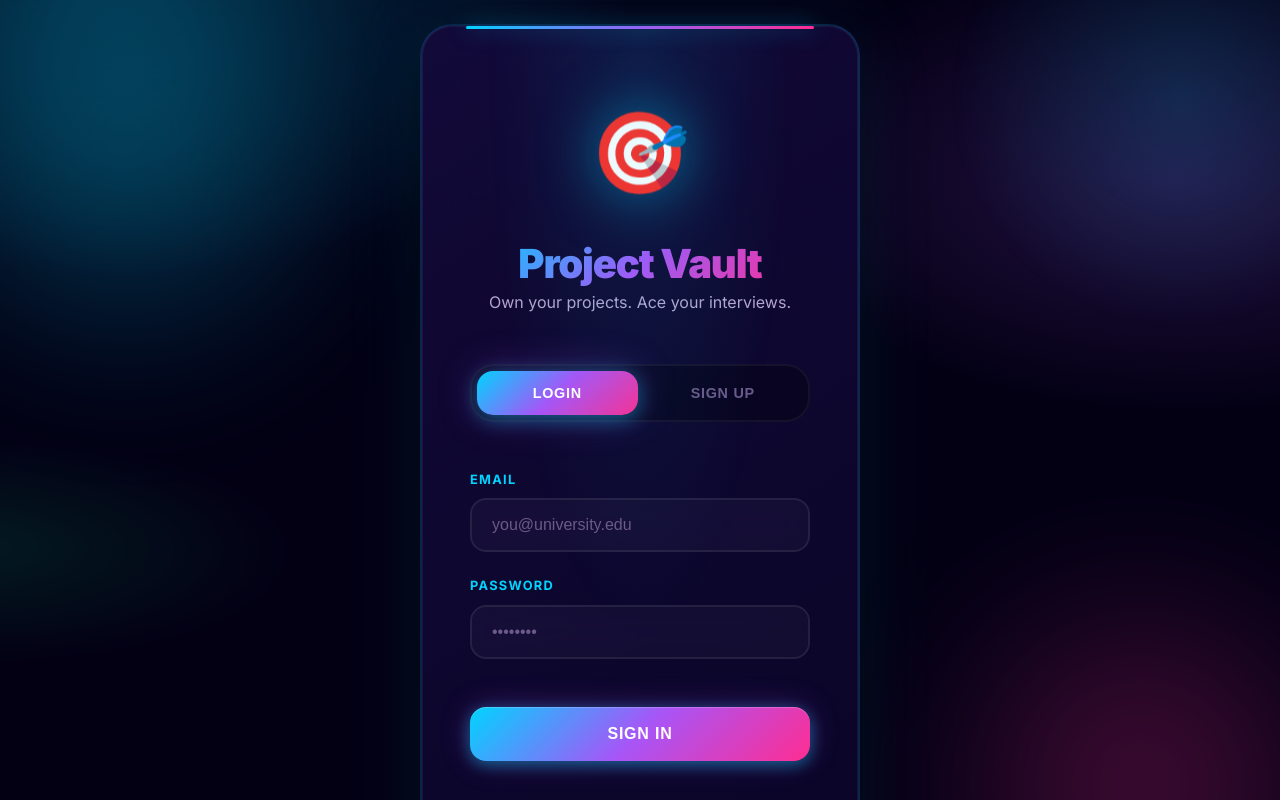
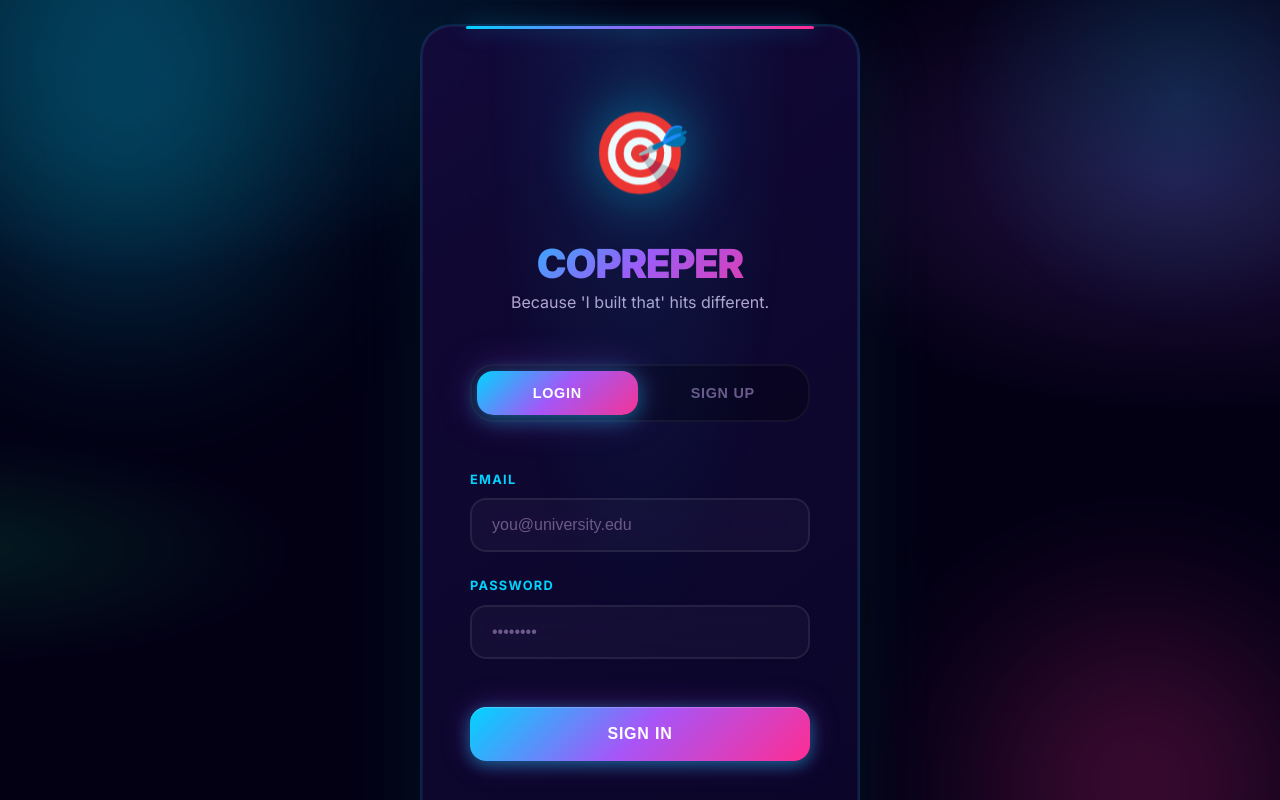
Before and after one commit to Vipul-Ydv/COPREPER, a Next.js app in the folder frontend/: page /login in a window 1280 px wide. Shown: the top 800 px of the page. Built offline with nearby package versions, Linux system fonts and the light colour scheme; no server answers.

Commit message:
Rebrand to COPREPER with new subheading

```diff
--- a/frontend/src/app/dashboard/page.js
+++ b/frontend/src/app/dashboard/page.js
@@ -59,7 +59,7 @@ export default function DashboardPage() {
         <div className={styles.page}>
             <nav className="navbar">
                 <Link href="/dashboard" className="navbar-brand">
-                    🎯 Project Vault
+                    🎯 COPREPER
                 </Link>
                 <div className="navbar-nav">
                     <Link href="/projects/new" className="btn btn-primary">
--- a/frontend/src/app/layout.js
+++ b/frontend/src/app/layout.js
@@ -2,7 +2,7 @@ import './globals.css';
 import { AuthProvider } from '@/context/AuthContext';
 
 export const metadata = {
-  title: 'Project Vault - Interview Prep Knowledge Base',
+  title: 'COPREPER - Interview Prep Knowledge Base',
   description: 'Store and revise your software projects before interviews',
 };
 
--- a/frontend/src/app/login/page.js
+++ b/frontend/src/app/login/page.js
@@ -35,8 +35,8 @@ export default function LoginPage() {
         <div className={styles.container}>
             <div className={styles.card}>
                 <div className={styles.logo}>🎯</div>
-                <h1 className={styles.title}>Project Vault</h1>
-                <p className={styles.subtitle}>Own your projects. Ace your interviews.</p>
+                <h1 className={styles.title}>COPREPER</h1>
+                <p className={styles.subtitle}>Because 'I built that' hits different.</p>
 
                 <div className={styles.tabs}>
                     <button
--- a/frontend/src/app/projects/[id]/edit/page.js
+++ b/frontend/src/app/projects/[id]/edit/page.js
@@ -105,7 +105,7 @@ export default function EditProjectPage() {
         <div className={styles.page}>
             <nav className="navbar">
                 <Link href="/dashboard" className="navbar-brand">
-                    🎯 Project Vault
+                    🎯 COPREPER
                 </Link>
                 <div className="navbar-nav">
                     <button onClick={logout} className={styles.logoutBtn}>
--- a/frontend/src/app/projects/[id]/page.js
+++ b/frontend/src/app/projects/[id]/page.js
@@ -74,7 +74,7 @@ export default function ProjectDetailPage() {
         <div className={styles.page}>
             <nav className="navbar">
                 <Link href="/dashboard" className="navbar-brand">
-                    🎯 Project Vault
+                    🎯 COPREPER
                 </Link>
                 <div className="navbar-nav">
                     <Link href="/projects/new" className="btn btn-primary">
--- a/frontend/src/app/projects/new/page.js
+++ b/frontend/src/app/projects/new/page.js
@@ -72,7 +72,7 @@ export default function NewProjectPage() {
         <div className={styles.page}>
             <nav className="navbar">
                 <Link href="/dashboard" className="navbar-brand">
-                    🎯 Project Vault
+                    🎯 COPREPER
                 </Link>
                 <div className="navbar-nav">
                     <button onClick={logout} className={styles.logoutBtn}>
--- a/frontend/src/app/settings/page.js
+++ b/frontend/src/app/settings/page.js
@@ -28,7 +28,7 @@ export default function SettingsPage() {
         <div className={styles.page}>
             <nav className="navbar">
                 <Link href="/dashboard" className="navbar-brand">
-                    🎯 Project Vault
+                    🎯 COPREPER
                 </Link>
                 <div className="navbar-nav">
                     <Link href="/dashboard" className={styles.navLink}>
@@ -71,7 +71,7 @@ export default function SettingsPage() {
                 <div className={styles.section}>
                     <h2 className={styles.sectionTitle}>About</h2>
                     <p className={styles.aboutText}>
-                        Project Vault v1.0.0
+                        COPREPER v1.0.0
                         <br />
                         Built for CS students preparing for technical interviews.
                     </p>
```
Also changed, not shown: 2 other files (tests, documents, lock files or other folders).
